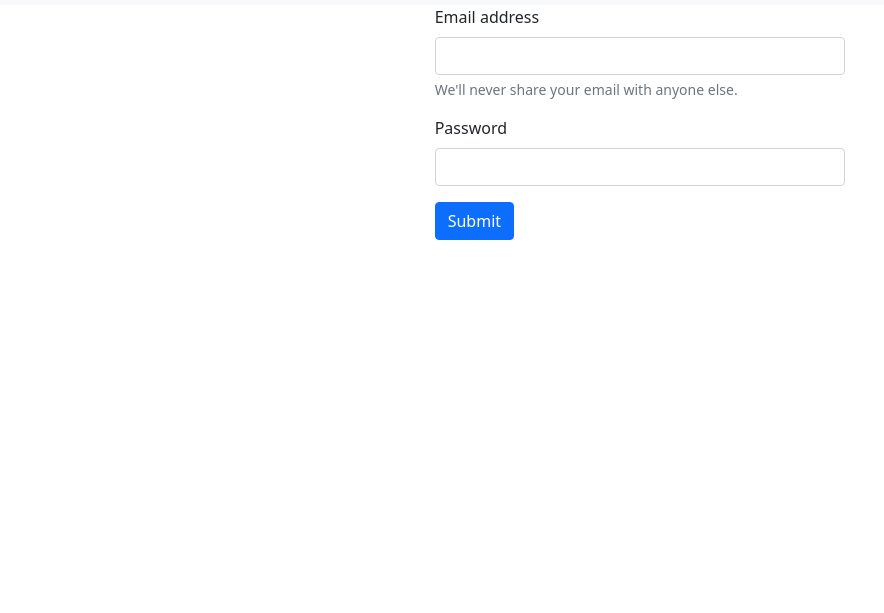
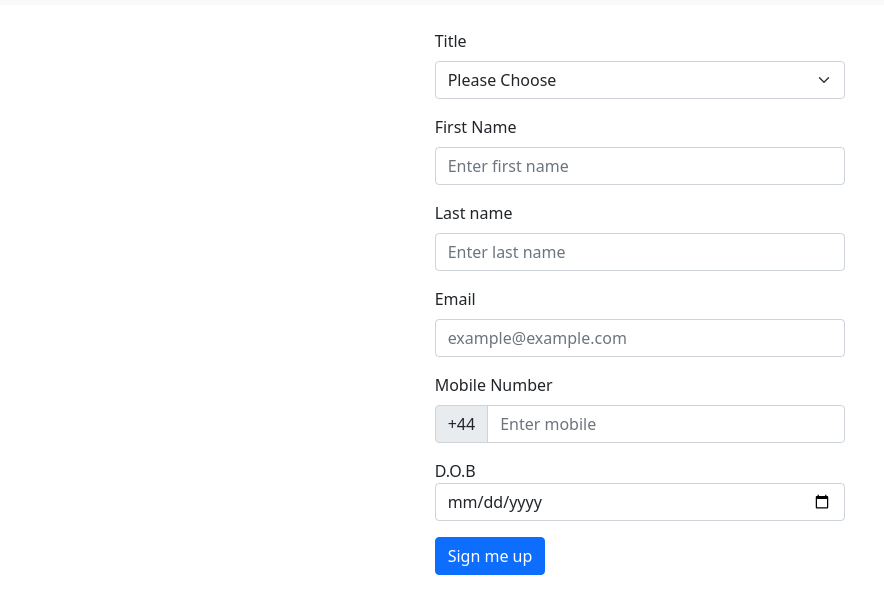
Before and after one commit to RobsonHarrison/QAMOVIE, a plain HTML site: page signup.html in a window 1280 px wide. Shown: the part 51-664 px from the top of the page, without its empty margins (0-884 px from the left). Drawn offline with nearby package versions, Linux system fonts and the light colour scheme.

Commit message:
HTML form created on sign up page.

```diff
--- a/signup.html
+++ b/signup.html
@@ -54,36 +54,68 @@
     <div class="row">
       <div class="col-sm-4"></div>
       <div class="col-sm-4">
-        <form>
-          <div class="mb-3">
-            <label for="InputEmail1" class="form-label">Email address</label>
+        <div class="mb-3">
+          <br />
+          <label for="title" class="form-label">Title</label>
+          <select class="form-select" aria-label="Default select example">
+            <option selected>Please Choose</option>
+            <option value="Mr">Mr</option>
+            <option value="Mrs">Mrs</option>
+            <option value="Miss">Miss</option>
+            <option value="Ms">Ms</option>
+            <option value="PreferNotToSay">Prefer not to say</option>
+          </select>
+        </div>
+        <div class="mb-3">
+          <label for="firstname" class="form-label">First Name</label>
+          <input
+            type="text"
+            class="form-control"
+            id="firstname"
+            placeholder="Enter first name"
+            required
+          />
+        </div>
+        <div class="mb-3">
+          <label for="lastname" class="form-label">Last name</label>
+          <input
+            type="text"
+            class="form-control"
+            id="lastname"
+            placeholder="Enter last name"
+            required
+          />
+        </div>
+        <div class="mb-3">
+          <label for="email" class="form-label">Email</label>
+          <input
+            type="text"
+            class="form-control"
+            id="email"
+            placeholder="example@example.com"
+            required
+          />
+        </div>
+        <div class="mb-3">
+          <label for="number" class="form-label">Mobile Number</label>
+          <div class="input-group">
+            <span class="input-group-text">+44</span>
+            <input
+              type="number"
+              class="form-control"
+              id="number"
+              placeholder="Enter mobile"
+              required
+            />
 
-            <input
-              type="email"
-              class="form-control"
-              id="InputEmail1"
-              aria-describedby="emailHelp"
-            />
-            <div id="emailHelp" class="form-text">
-              We'll never share your email with anyone else.
-            </div>
           </div>
-          <div class="mb-3">
-            <label for="InputPassword1" class="form-label"
-              >Password</label
-            >
-            <input
-              type="password"
-              class="form-control"
-              id="InputPassword1"
-            />
-          </div>
+        </div>
+        <div class="mb-3">
+          <label for="DOB">D.O.B</label>
+          <input id="dob" class="form-control" type="date" required/>
+        </div>
 
-
-          <button type="submit" class="btn btn-primary">Submit</button>
-          </div>
-
-        </form>
+        <button type="submit" class="btn btn-primary mb-3">Sign me up</button>
       </div>
       <div class="col-sm-4"></div>
     </div>
```
